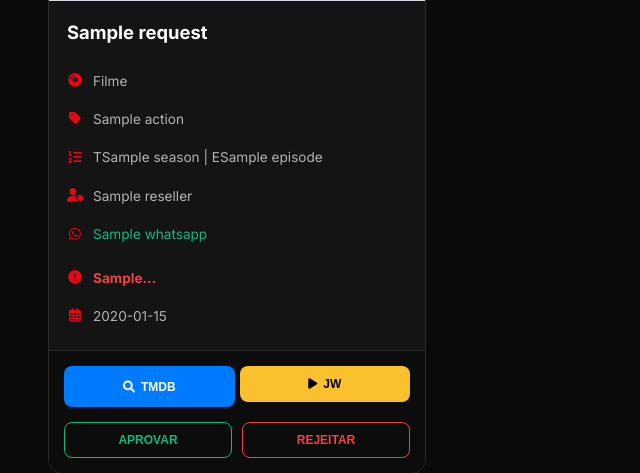
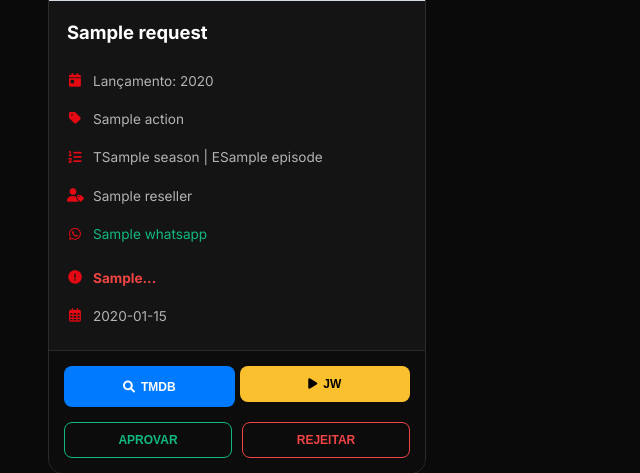
Before and after one commit to HDLDel/PEDIDOS, a Node server app: template views/dashboard.ejs in a window 1280 px wide. Shown: the part 805-1278 px from the top of the page, without its empty margins (0-640 px from the left). Run offline with Node 20, Linux system fonts and the light colour scheme; the template is opened without the code that fills it: most values are stand-ins (such as "Sample title", 1, 10 or a date in 2020); grey boxes marked "Sample" are stand-in pictures; some libraries are stand-ins or nearby versions.

Commit message:
Lançamento: e a data completa do lançamento agora aparece pros revendas e pro admin nos banners e o padrao foi mudado para dia mes e ano
Model TMDB: Alterei a lógica de captura para que, ao invés de extrair apenas o ano, ele formate a data completa no padrão brasileiro (DD/MM/AAAA).
Painel Admin: Substituí a linha de tipo e ano pelo novo formato de exibição de lançamento.
Dashboard Revenda: Atualizei a visualização para manter a consistência visual.
Busca de Conteúdo: Ajustei os resultados da pesquisa em tempo real para que o revendedor já veja a data completa antes de solicitar.

```diff
--- a/models/TmdbModel.js
+++ b/models/TmdbModel.js
@@ -73,7 +73,7 @@ export class TmdbModel {
       if (item) {
         const itemName = item.name || item.title;
         const itemDate = item.first_air_date || item.release_date || '';
-        const year = itemDate ? new Date(itemDate).getFullYear() : null;
+        const releaseDate = itemDate ? itemDate.split('-').reverse().join('/') : null;
 
         const existing = this.getByRequestId(requestId);
         const tmdbData = {
@@ -81,7 +81,7 @@ export class TmdbModel {
           tmdbId: item.id,
           title: itemName,
           originalTitle: item.original_name || item.original_title,
-          year,
+          year: releaseDate, // Agora armazena a data completa (ex: 15/05/2024)
           posterPath: item.poster_path ? `https://image.tmdb.org/t/p/w500${item.poster_path}` : null,
           backdropPath: item.backdrop_path ? `https://image.tmdb.org/t/p/original${item.backdrop_path}` : null,
           overview: item.overview,
--- a/views/dashboard.ejs
+++ b/views/dashboard.ejs
@@ -251,7 +251,7 @@
 
                 <div class="card-body">
                     <h4 class="card-title" title="<%= req.title %>"><%= req.title %></h4>
-                    <div class="info-item"><i class="fas fa-compact-disc"></i> <%= req.type === 'series' ? 'Série' : 'Filme' %></div>
+                    <div class="info-item"><i class="fas fa-calendar-day"></i> Lançamento: <%= req.year || 'N/A' %></div>
                     <div class="info-item"><i class="fas fa-tag"></i> <%= req.action %></div>
                     <% if(req.season) { %><div class="info-item"><i class="fas fa-list-ol"></i> T<%= req.season %> | E<%= req.episode || 'Full' %></div><% } %>
                     <div class="info-item"><i class="fas fa-user-tag"></i> <%= req.reseller %></div>
--- a/views/revenda/dashboard.ejs
+++ b/views/revenda/dashboard.ejs
@@ -193,9 +193,7 @@
             </div>
             <div class="info">
               <div class="title"><%= req.title %></div>
-              <div class="meta">🎬 <%= req.type === 'series' ? 'Série' : 'Filme' %>
-                <% if (req.year) { %>| <%= req.year %><% } %>
-              </div>
+              <div class="meta">📅 Lançamento: <%= req.year || 'N/A' %></div>
               <% if (req.season) { %>
                 <div class="meta">📺 Temporada <%= req.season %></div>
               <% } %>
--- a/views/revenda/solicitar.ejs
+++ b/views/revenda/solicitar.ejs
@@ -211,14 +211,14 @@
                     card.className = 'tmdb-mini-card';
                     const title = item.title || item.name;
                     const date = item.release_date || item.first_air_date || '';
-                    const year = date ? date.split('-')[0] : 'N/A';
+                    const fullDate = date ? date.split('-').reverse().join('/') : 'N/A';
                     const poster = item.poster_path ? `https://image.tmdb.org/t/p/w200${item.poster_path}` : 'https://via.placeholder.com/200x300?text=Sem+Poster';
 
                     card.innerHTML = `
                         <img src="${poster}" alt="${title}">
                         <div class="info">
                             <h4>${title}</h4>
-                            <span>${year} • ${item.media_type === 'tv' ? 'Série' : 'Filme'}</span>
+                            <span>Lançamento: ${fullDate}</span>
                         </div>
                     `;
                     card.onclick = () => selectWork(item, poster, title, year);
```
